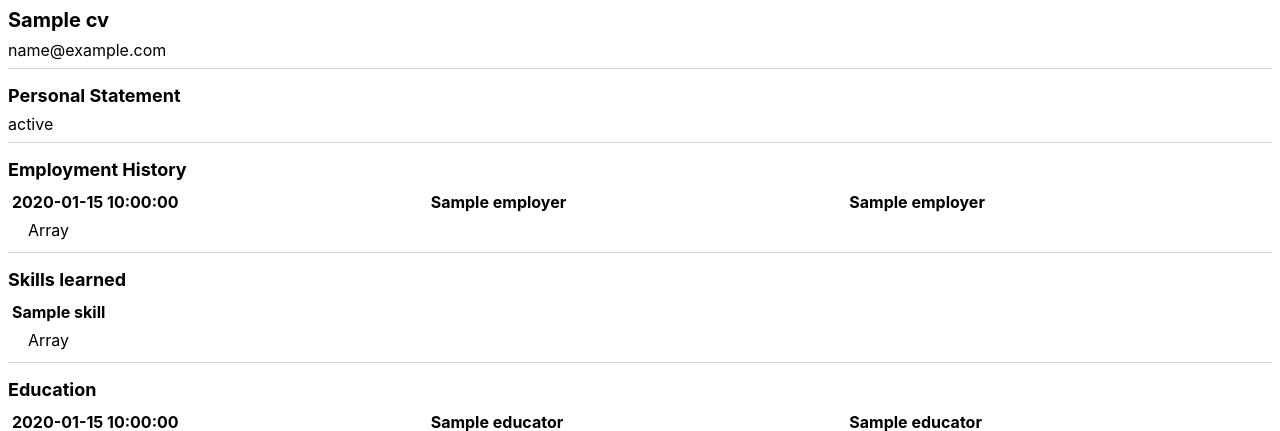
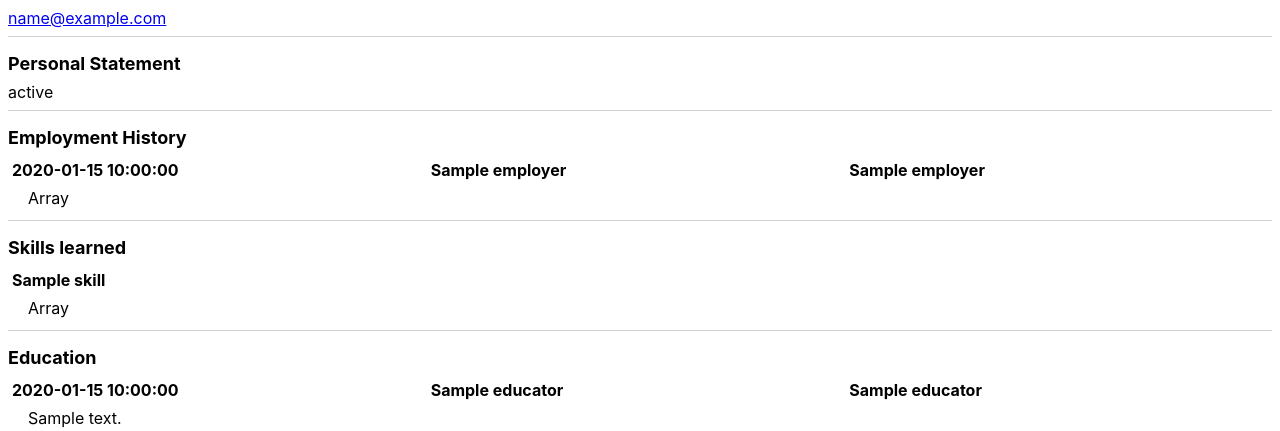
Before and after one commit to mloveday/homepage, a Symfony app: template homepage/templates/index/cv.html.twig in a window 1280 px wide. Shown: the part 32-463 px from the top of the page. Run offline with Twig, Linux system fonts and the light colour scheme; the template is opened without the code that fills it: most values are stand-ins (such as "Sample title", 1, 10 or a date in 2020); style sheets or scripts are compiled from the project's sources; some libraries are stand-ins or nearby versions; some web fonts are replaced.

Commit message:
Update email address, use mailto link, remove duplicated h1 with my name

```diff
--- a/homepage/src/Entity/CV/CV.php
+++ b/homepage/src/Entity/CV/CV.php
@@ -75,6 +75,6 @@ class CV {
             new Interest('Photography','Avid photographer, particularly of people, happiest lugging around far more equipment than necessary for a good shot.'),
         ];
 
-        return new CV('Miles Loveday','admin@milesloveday.com','I am a full stack web developer (tending towards front end development and improving legacy code) with experience of greenfield and legacy projects in Java, PHP and JS/TS (React, Knockout), having worked for clients including the BBC and David Lloyd Leisure. Prior to becoming a developer I had a background in teaching secondary mathematics at top UK schools and studied Information Engineering at the University of Cambridge. I am currently a full time stay at home parent, with a specialty in long distance running.',$employers, $skills, $educators, $interests);
+        return new CV('Miles Loveday','contactme@milesloveday.com','I am a full stack web developer (tending towards front end development and improving legacy code) with experience of greenfield and legacy projects in Java, PHP and JS/TS (React, Knockout), having worked for clients including the BBC and David Lloyd Leisure. Prior to becoming a developer I had a background in teaching secondary mathematics at top UK schools and studied Information Engineering at the University of Cambridge. I am currently a full time stay at home parent, with a specialty in long distance running.',$employers, $skills, $educators, $interests);
     }
 }
--- a/homepage/templates/index/cv.html.twig
+++ b/homepage/templates/index/cv.html.twig
@@ -7,8 +7,7 @@
 {% block body %}
     <div class="page-wrapper">
         <div class="section details">
-            <h1 class="name">{{ cv.name }}</h1>
-            <div class="email">{{ cv.email }}</div>
+            <a href="mailto:{{ cv.email }}" class="email">{{ cv.email }}</a>
         </div>
         <div class="section personal-statement">
             <h2>Personal Statement</h2>
```
